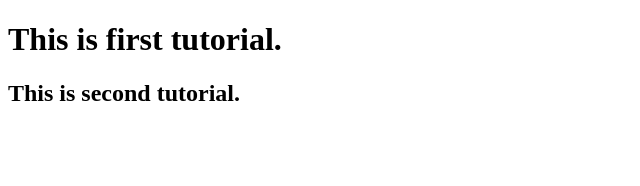
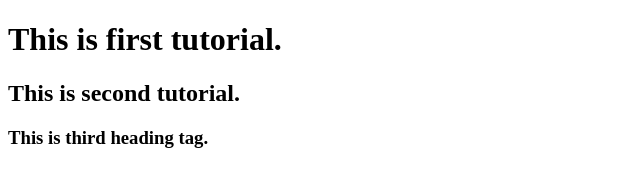
Before and after one commit to Abhi0944/Sample-project-1, a plain HTML site: page index.html in a window 1280 px wide. Shown: the whole page, without its empty margins (0-640 px from the left). Drawn offline with Linux system fonts and the light colour scheme.

Commit message:
add one more heading tag

```diff
--- a/index.html
+++ b/index.html
@@ -8,5 +8,6 @@
 <body>
     <h1>This is first tutorial.</h1>
     <h2>This is second tutorial.</h2>
+    <h3>This is third heading tag.</h3>
 </body>
 </html>
```
